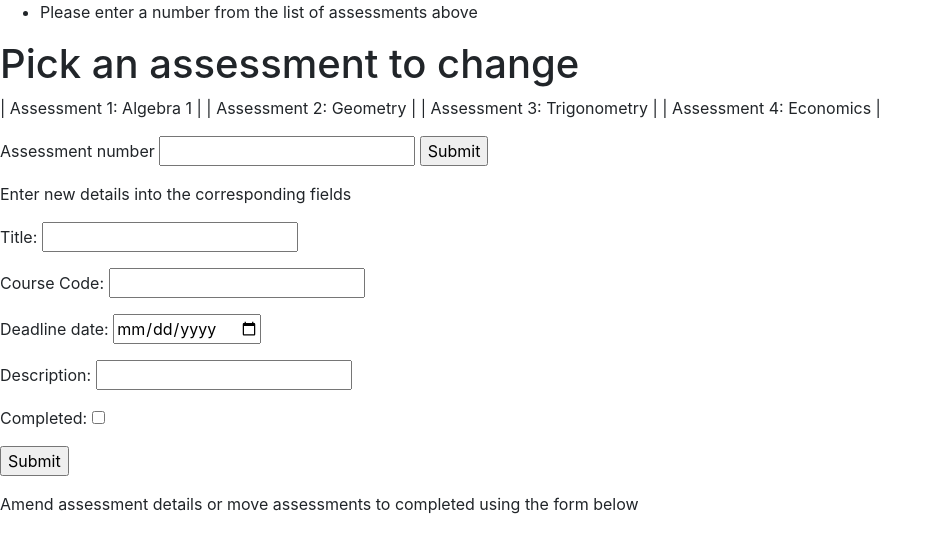
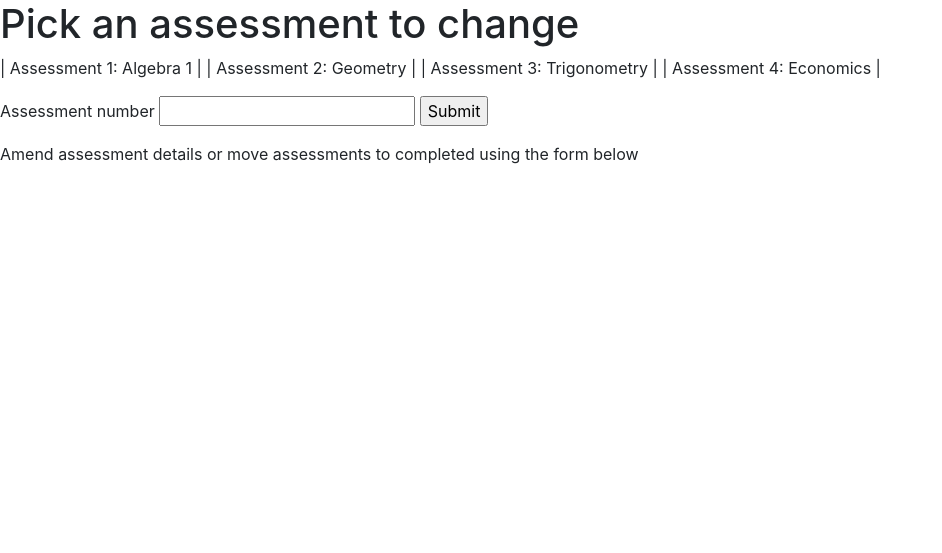
Before and after one commit to RufusJKM/webApplicationDevelopment, a Flask app: page /edit in a window 1280 px wide. Shown: the part 56-609 px from the top of the page, without its empty margins (0-942 px from the left). Run offline with Flask 3, Linux system fonts and the light colour scheme; some libraries are stand-ins or nearby versions.

Commit message:
Still struggling with edit form

```diff
--- a/Coursework_1/app/forms.py
+++ b/Coursework_1/app/forms.py
@@ -18,12 +18,10 @@ class NewAssessmentForm(FlaskForm):
 class FilterForm(FlaskForm):
     filterChoice = SelectField(u'Filter by ', choices=[('True', 'Complete'), ('False', 'Incomplete'), ('Null', 'No Filter')], validators=[DataRequired()])
 
-class EditForm(FlaskForm):
+class ChooseForm(FlaskForm):
+    chooseAssessment = IntegerField('chooseAssessment', validators=[DataRequired()])
     title = StringField('Title')
     code = IntegerField('Code')
     dueDate= DateField('Date')
     description = StringField('Description')
     completed = BooleanField('Completed')
-
-class ChooseForm(FlaskForm):
-    chooseAssessment = IntegerField('Assessment number ', validators=[DataRequired()])
--- a/Coursework_1/app/templates/edit.html
+++ b/Coursework_1/app/templates/edit.html
@@ -16,29 +15,30 @@
         | Assessment {{ a.id }}: {{ a.title }} |
     {% endfor %}
 </div>
-<form action="" method="post" name="pickAssessment" id="form1"></form>
-    {{ form1.hidden_tag() }}
+<form action="" method="post" name="new"></form>
+    {{ form.hidden_tag() }}
     <p>
-        Assessment number {{ form1.chooseAssessment }} <input type="submit" value="Submit", name="AssessmentChoice"><br>
+        Assessment number {{ form.chooseAssessment }}
+        <input type="submit" value="Submit">
     </p>
-</form>
-<form action="" method="post" name="changeAssessment", id="form2"></form>
-    {{ form2.hidden_tag() }}
+{% if valid == true %}
+        {{ form.hidden_tag() }}
         <p>Enter new details into the corresponding fields</p>
         <p>
-        Title: {{ form2.title }}<br>
+            Title: , change to :{{ form.title }}<br>
         </p>
         <p>
-       Course Code: {{ form2.code }}<br>
+        Course Code: {{ form.code }}<br>
         </p>
         <p>
-        Deadline date: {{ form2.dueDate }}<br>
+            Deadline date: {{ form.dueDate }}<br>
         </p>
         <p>
-        Description: {{ form2.description }}<br>
+            Description: {{ form.description }}<br>
         </p>
-    <p>Completed: {{ form2.completed }}</p>
+        <p>Completed: {{ form.completed }}</p>
         <p><input type="submit" value="Submit"></p>
 </form>
+{% endif %}
 {{edit.description}}
 {% endblock %}
--- a/Coursework_1/app/views.py
+++ b/Coursework_1/app/views.py
@@ -1,6 +1,6 @@
 from flask import render_template, flash
 from app import app, db, models
-from .forms import NewAssessmentForm, FilterForm, EditForm, ChooseForm
+from .forms import NewAssessmentForm, FilterForm, ChooseForm
 
 @app.route('/', methods=['GET', 'POST'])
 def home():
@@ -8,7 +8,7 @@ def home():
     for a in models.Assessment.query.all():
         assessments.append(a)
     form = FilterForm()
-    if form.validate_on_submit:
+    if form.validate_on_submit():
         if form.filterChoice.data == "True" or form.filterChoice.data == "False":
             assessments = []
             decision = False
@@ -36,19 +36,18 @@ def addNew():
 @app.route('/edit', methods=['GET', 'POST'])
 def edit():
     assessments = []
+    valid = False
     for a in models.Assessment.query.all():
         assessments.append(a)
-    num = len(assessments)
-    form1 = ChooseForm()
-    form2 = EditForm()
-    if form1.validate_on_submit:
-        found = False
+    form = ChooseForm()
+    if form.validate_on_submit():
         for a in assessments:
-            if form1.chooseAssessment.data == a.id:
-                found = True
+            print(form.chooseAssessment.data)
+            if form.chooseAssessment.data == a.id:
+                valid = True
                 break
-        if found == False:
+        if valid == False:
             flash("Please enter a number from the list of assessments above")
 
     edit={'description':"Amend assessment details or move assessments to completed using the form below"}
-    return render_template('edit.html', title='Edit Assessments', edit=edit, form1=form1, form2=form2, assessments=assessments, num=num)
+    return render_template('edit.html', title='Edit Assessments', edit=edit, form=form, assessments=assessments, valid=valid)
```
Also changed, not shown: other parts of Coursework_1/app/templates/edit.html (+0 -1 lines). Lines whose indentation alone changed are shown as unchanged.
